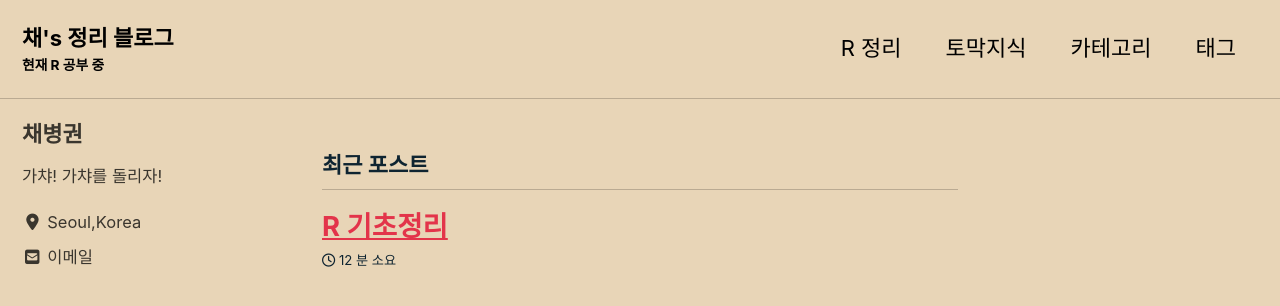
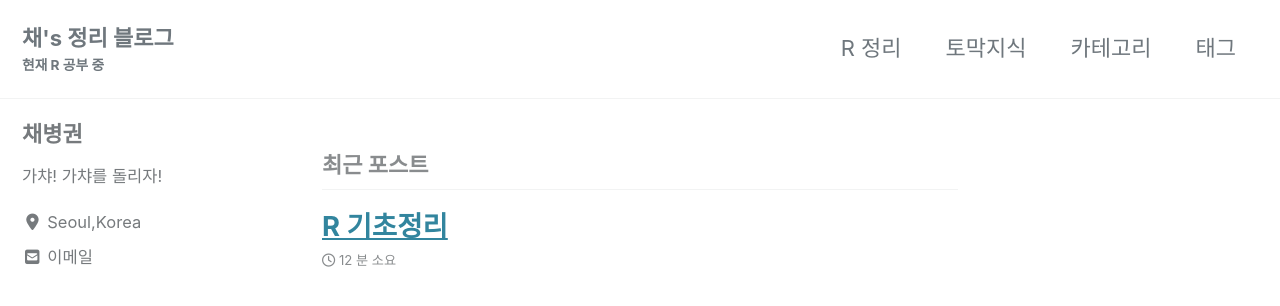
Before and after one commit to ByeongGwonChae/mynotebook, a Jekyll site: the page built from index.html, in a window 1280 px wide and 900 px high. Shown: the top 306 px of the window. Built offline with Jekyll 4.4.1, drawn with Linux system fonts in a browser that asks for light colours; cached includes are drawn as plain includes; nearby versions of some CDN libraries; the list of posts is cut into pages by our own code.

Commit message:
Update _config.yml

```diff
--- a/_config.yml
+++ b/_config.yml
@@ -12,7 +12,7 @@
 
 # theme                  : "minimal-mistakes-jekyll"
 remote_theme           : "mmistakes/minimal-mistakes"
-minimal_mistakes_skin    : "sunrise" # "air", "aqua", "contrast", "dark", "dirt", "neon", "mint", "plum", "sunrise"
+minimal_mistakes_skin    : "default" # "air", "aqua", "contrast", "dark", "dirt", "neon", "mint", "plum", "sunrise"
 
 # Site Settings
 locale                   : "ko-KR"
```
